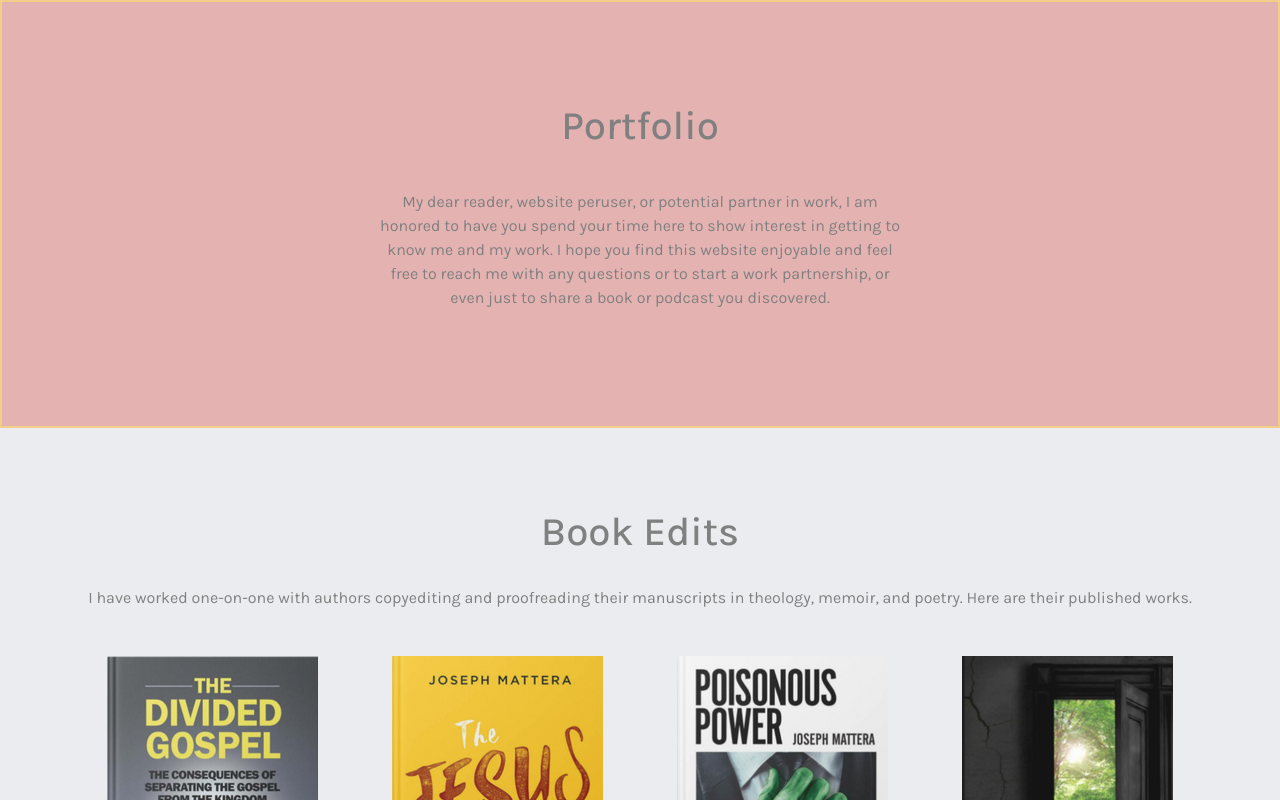
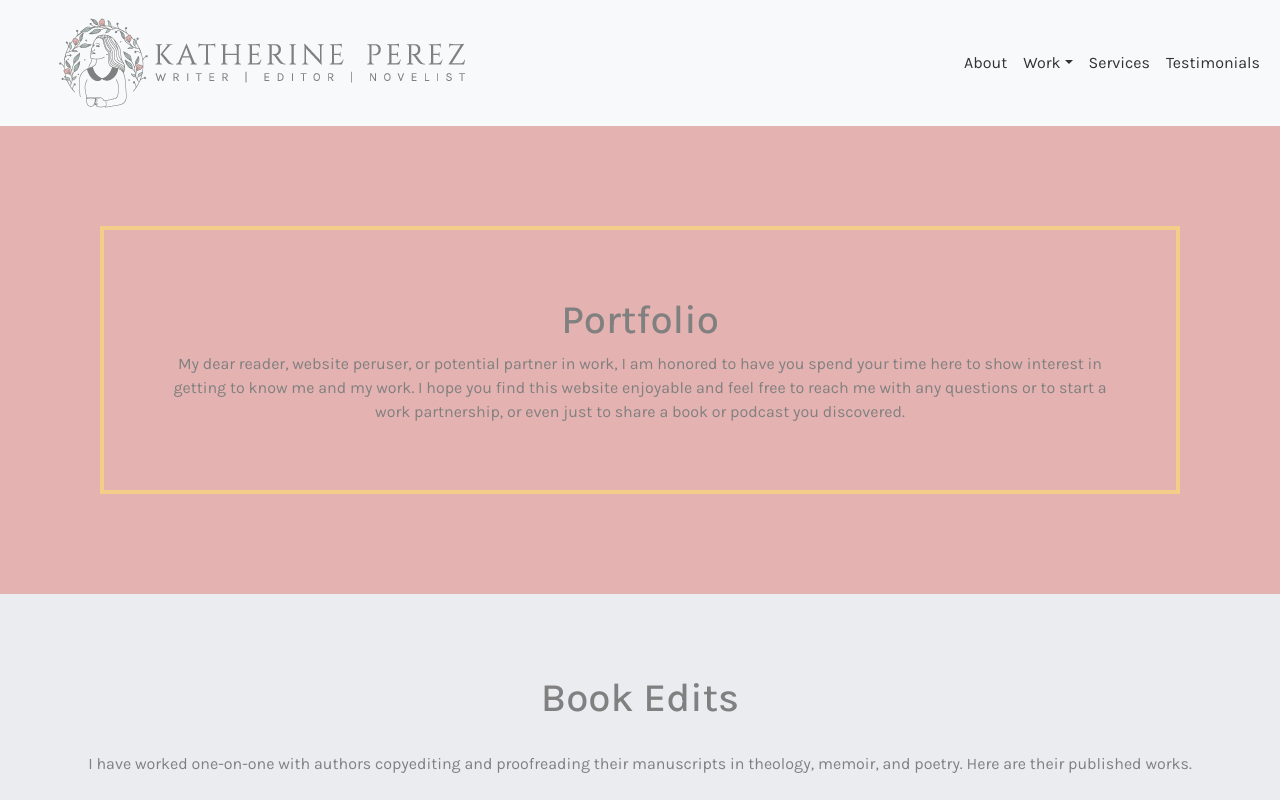
Before and after one commit to Kaitlyn-Lynette/Kathys-Portfolio, a React (Create React App) app: page /portfolio in a window 1280 px wide. Shown: the top 800 px of the page. Built offline with nearby package versions, Linux system fonts and the light colour scheme.

Commit message:
Added box around the portfolio header

```diff
--- a/src/App.css
+++ b/src/App.css
@@ -62,6 +62,14 @@ body {
 
 
 /* Portfolio Header */
+
+.port-header-box {
+  background-color: #e4b2b1;
+  border-radius: 0%;
+  border-color: #f3ce88;
+  border-width: .25em;
+  padding: 50px;
+}
 
 @media (min-width: 800px) {
 
--- a/src/components/PortfolioHeader.js
+++ b/src/components/PortfolioHeader.js
@@ -1,40 +1,38 @@
 import React from "react";
 import Col from "react-bootstrap/Col";
 import Row from "react-bootstrap/Row";
+import Card from "react-bootstrap/Card";
 import "../App.css";
 
 const PortfolioHeader = () => {
   return (
-    <div id="featuredHeader" style={{backgroundColor: "#e4b2b1"}}>
-      <div id="notetoreader" style={{ border: "2px solid #f3ce88", padding: "100px"}}>
-        {/* <Container> */}
+    <div id="featuredHeader" style={{ backgroundColor: "#e4b2b1" }}>
+      <div id="notetoreader">
+        <div style={{padding: "100px" }}>
           <Row>
             <Col
               md={12}
               sm={12}
-            style={{ textAlign: "center", paddingBottom: "40px" }}
+              style={{ textAlign: "center" }}
             >
+              <Card className="port-header-box">
+                <Card.Body>
+                  <Card.Title>
                     <h1>Portfolio</h1>
-            {/* <h4> Writer | Editor | Novelist </h4> */}
+                  </Card.Title>
+                  <Card.Text>
+                    My dear reader, website peruser, or potential partner in
+                    work, I am honored to have you spend your time here to show
+                    interest in getting to know me and my work. I hope you find
+                    this website enjoyable and feel free to reach me with any
+                    questions or to start a work partnership, or even just to
+                    share a book or podcast you discovered.
+                  </Card.Text>
+                </Card.Body>
+              </Card>
             </Col>
           </Row>
-        <Row>
-          <Col
-            md={{ span: 6, offset: 3 }}
-            sm={12}
-            style={{ textAlign: "center" }}
-          >
-            <p>
-              My dear reader, website peruser, or potential partner in work, I
-              am honored to have you spend your time here to show interest in
-              getting to know me and my work. I hope you find this website
-              enjoyable and feel free to reach me with any questions or to start
-              a work partnership, or even just to share a book or podcast you
-              discovered.
-            </p>
-          </Col>
-        </Row>
-        {/* </Container> */}
+        </div>
       </div>
     </div>
   );
--- a/src/pages/FeaturedWork.js
+++ b/src/pages/FeaturedWork.js
@@ -11,7 +11,7 @@ const FeaturedWork = () => {
   return (
     <div id="featuredwork">
       {/* <SideBarNav></SideBarNav> */}
-      {/* <Navigation></Navigation> */}
+      <Navigation></Navigation>
       <PortfolioHeader></PortfolioHeader>
       <BookEdits></BookEdits>
       <CopyWriting></CopyWriting>
```
Lines whose indentation alone changed are shown as unchanged.
